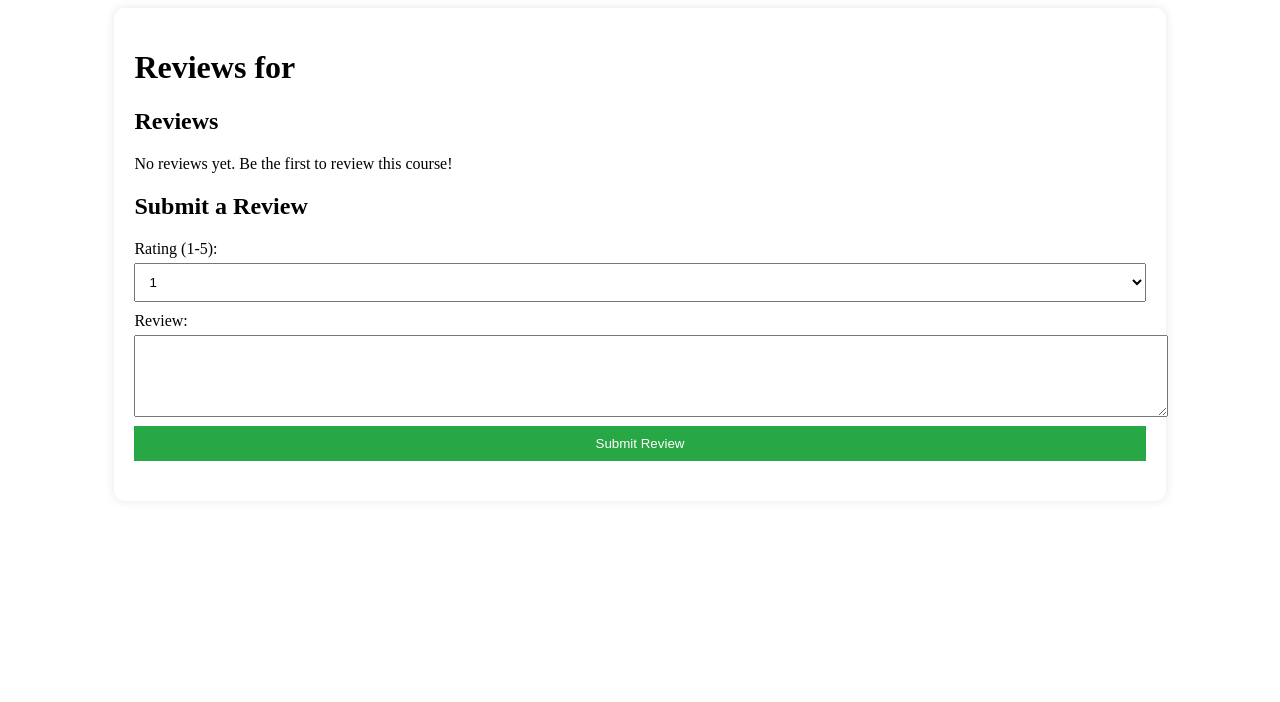
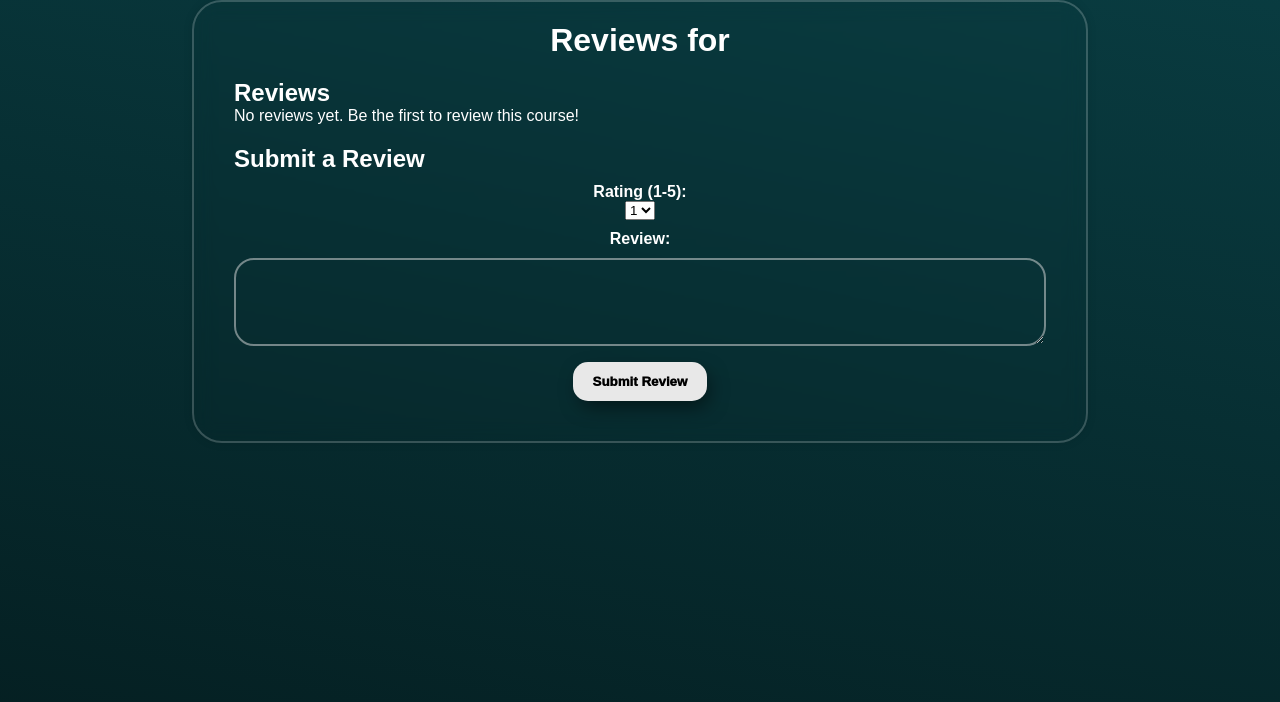
Before and after one commit to Firasbenmansour/LearnShareThrive, a PHP site: page /reviews.php in a window 1280 px wide. Shown: the top 702 px of the page. Run offline with PHP 8.4, Linux system fonts and the light colour scheme.

Commit message:
Update reviews.css

```diff
--- a/reviews.css
+++ b/reviews.css
@@ -1,10 +1,144 @@
+* {
+    margin: 0;
+    padding: 0;
+    font-family: "Chivo", sans-serif;
+    box-sizing: border-box;
+}
+
+body {
+    background: linear-gradient(12deg, #000000, #093c41, #0c895e);
+    background-size: 600% 600%;
+    -webkit-animation: AnimationName 34s ease infinite;
+    -moz-animation: AnimationName 34s ease infinite;
+    animation: AnimationName 34s ease infinite;
+}
+
+@-webkit-keyframes AnimationName {
+    0%{background-position:56% 0%}
+    50%{background-position:45% 100%}
+    100%{background-position:56% 0%}
+}
+@-moz-keyframes AnimationName {
+    0%{background-position:56% 0%}
+    50%{background-position:45% 100%}
+    100%{background-position:56% 0%}
+}
+@keyframes AnimationName {
+    0%{background-position:56% 0%}
+    50%{background-position:45% 100%}
+    100%{background-position:56% 0%}
+}
+
+.page{
+    min-height: 100vh;
+
+}
+
+/* Header styles */
+.header {
+    background:transparent;
+    background-size: 600% 600%;
+    color: #fff;
+    padding: 10px 20px; /* Increased padding for better spacing */
+    display: flex;
+    align-items: center;
+    justify-content: space-between;
+
+}
+
+.header .logo {
+    width: 100px;
+    height: auto;
+}
+
+.header .menu {
+    list-style-type: none;
+    display: flex;
+    align-items: center;
+    gap: 20px;
+     /* Pushes the menu items to the left */
+}
+
+.header .menu li {
+    margin: 0 15px; /* Increased margin for better spacing */
+}
+
+.header .menu a {
+    color: #fff;
+    text-decoration: none;
+    font-size: 14px;
+    transition: color 0.3s ease;
+}
+
+.header .menu a:hover {
+    color: #0a8a8f;
+}
+
+.header .user {
+    width: 40px;
+    height: auto;
+    cursor: pointer;
+    margin-left: auto; /* Aligns the user icon to the right */
+}
+
+/* Dropdown styles */
+.user-dropdown {
+    position: relative;
+}
+
+.user-btn {
+    background: none;
+    border: none;
+    cursor: pointer;
+    padding: 10px;
+}
+
+.dropdown-content {
+    display: none;
+    position: absolute;
+    background-color: #000000;
+    box-shadow: 0px 8px 16px 0px rgba(0,0,0,0.2);
+    z-index: 1;
+    right: 0; /* Align dropdown to the right */
+    margin-top: 8px; /* Adjust spacing from the user icon */
+}
+
+.dropdown-content a {
+    color: white;
+    padding: 12px 40px;
+    text-decoration: none;
+    display: block;
+}
+
+.dropdown-content a:hover {
+    background-color: #000000;
+}
+
+.user-dropdown:hover .dropdown-content {
+    display: block;
+}
+
+.user-dropdown:focus-within .dropdown-content {
+    display: block;
+}
+.page2{
+    padding: 50px 0px;
+}
 .review-container {
-    width: 80%;
+    width: 70%;
     margin: 0 auto;
-    background-color: #fff;
-    padding: 20px;
-    border-radius: 10px;
-    box-shadow: 0 0 10px rgba(0,0,0,0.1);
+    backdrop-filter: blur(10px);
+    border: 2px solid rgba(255, 255, 255, .2);
+    border-radius: 30px;
+    padding: 20px 40px;
+    background:transparent; /* Semi-transparent white background */
+    box-shadow: 0 0 10px rgba(0, 0, 0, 0.1);
+    color: #ffffff; /* Dark text color */
+    box-sizing: border-box;
+}
+.review-container h1{
+    text-align: center;
+    margin-bottom: 20px;
 }
 
 .existing-reviews, .new-review {
@@ -12,32 +146,124 @@
 }
 
 .review {
-    border-bottom: 1px solid #ccc;
+    border-bottom: 1px solid rgba(255, 255, 255, 0.2);
+    border-top: 1px solid rgba(255, 255, 255, 0.2);
     padding: 10px 0;
 }
 
 .review p {
-    margin: 5px 0;
+    color: #ffffff; /* Dark text color */
 }
-
+#user{
+    font: 20px;
+    margin-bottom: -10px;
+}
 form label {
     display: block;
     margin-top: 10px;
+    color: #fff; /* White text color */
+    font-weight: bold;
 }
 
-form select, form textarea, form button {
+form textarea{
     width: 100%;
-    padding: 10px;
-    margin-top: 5px;
+    max-width: 2000px;
+    padding: 12px; /* Increased padding */
+    margin-top: 10px; /* Adjusted margin */
+    backdrop-filter: blur(10px);
+    border: 2px solid rgba(223, 223, 223, 0.507); /* Lighter border color */
+    border-radius: 20px; /* Adjusted border radius */
+    box-sizing: border-box;
+    background: transparent; /* Semi-transparent white background */
+    color: #ffffff; /* Dark text color */
+}
+
+form textarea::placeholder{
+    color: white;
+}
+form {
+    display: flex;
+    flex-direction: column;
+    justify-content: center;
+    align-items: center;
+
 }
 
 form button {
-    background-color: #28a745;
-    color: #fff;
+    display: inline-block;
+    -webkit-box-shadow: 4px 8px 19px -3px rgb(0, 0, 0);
+    box-shadow: 4px 8px 19px -3px rgba(0, 0, 0, 0.527);
+    font-weight: 1000;
+    padding: 12px 20px;
+    background: #e8e8e8;
+    text-decoration: none;
+    border-radius: 15px;
+    margin-top: 16px;
+    color: #000000;
     border: none;
+    position: relative;
+    overflow: hidden;
     cursor: pointer;
+    transition: color 250ms, background-color 250ms;
+}
+
+form button::before {
+    content: "";
+    position: absolute;
+    top: 0;
+    left: 0;
+    height: 100%;
+    width: 0;
+    background-color: #000000;
+    z-index: -1;
+    transition: width 250ms;
 }
 
 form button:hover {
-    background-color: #218838;
+    color: #e8e8e8;
+    background-color: #000000;
 }
+
+form button:hover::before {
+    width: 100%;
+}
+
+.rating-container {
+    display: flex;
+    justify-content: flex-start;
+    width: 100%;
+    margin-top: -15px;
+  }
+
+  .rating:not(:checked) > input {
+    position: absolute;
+    appearance: none;
+  }
+
+  .rating:not(:checked) > label {
+    float: right;
+    cursor: pointer;
+    font-size: 30px;
+    color: #000000bd;
+  }
+
+  .rating:not(:checked) > label:before {
+    content: '★';
+  }
+
+  .rating > input:checked + label:hover,
+  .rating > input:checked + label:hover ~ label,
+  .rating > input:checked ~ label:hover,
+  .rating > input:checked ~ label:hover ~ label,
+  .rating > label:hover ~ input:checked ~ label {
+    color: #ffffff;
+  }
+
+  .rating:not(:checked) > label:hover,
+  .rating:not(:checked) > label:hover ~ label {
+    color: #ffffff;
+  }
+
+  .rating > input:checked ~ label {
+    color: #ffffff;
+  }
```
